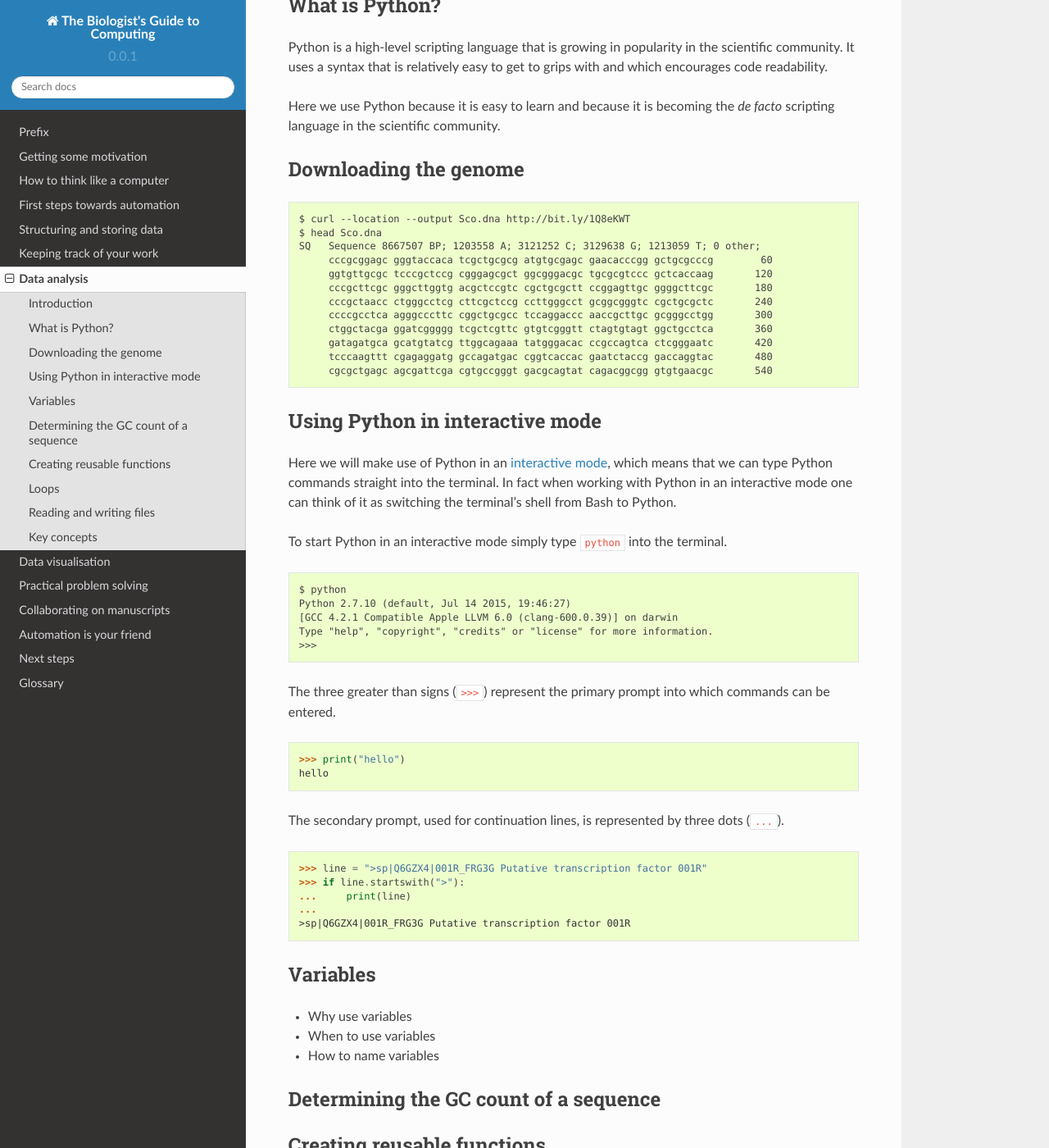
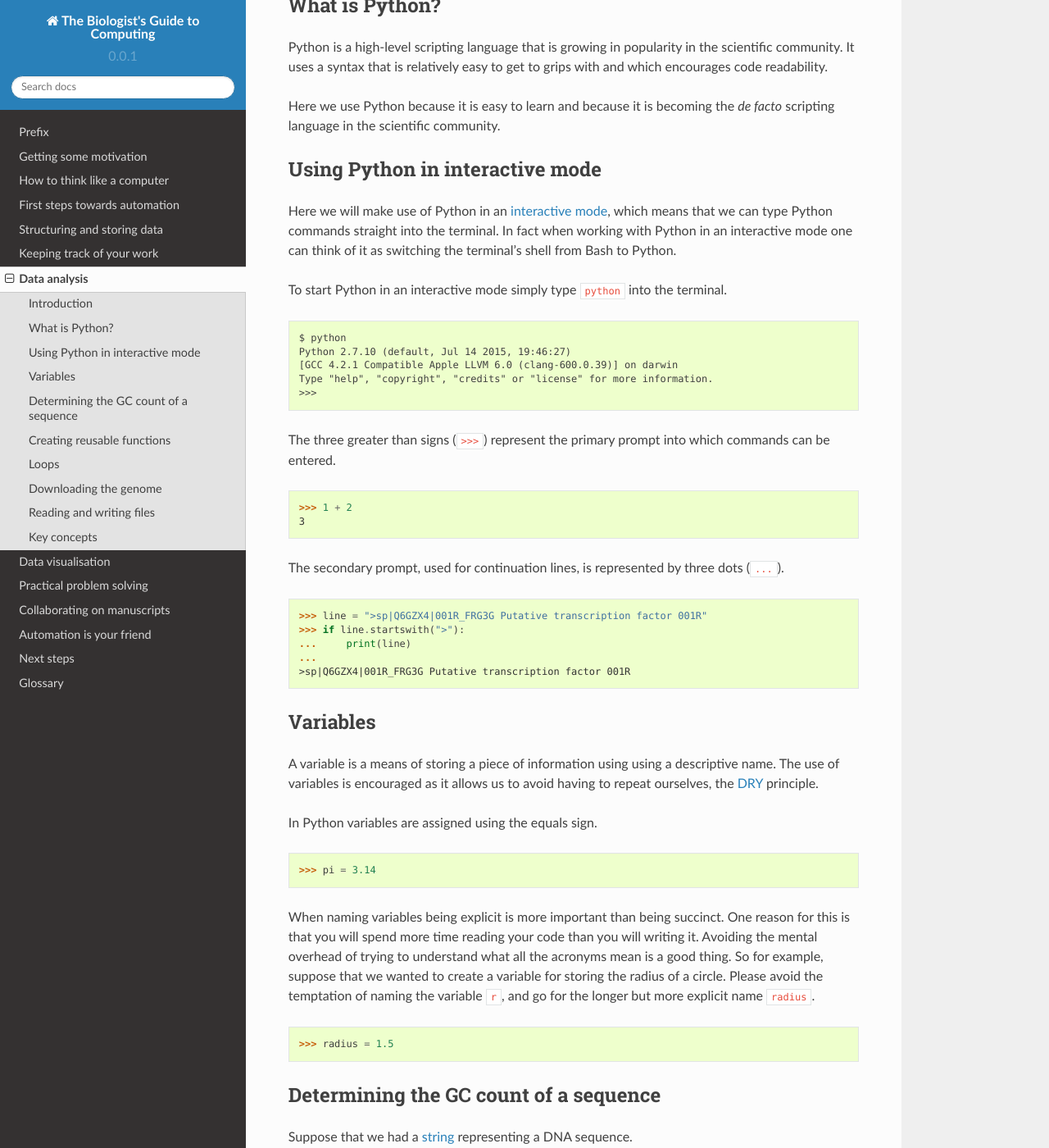
Before and after one commit to tjelvar-olsson/biologists-guide-to-computing, a Sphinx documentation site: the page built from source/data-analysis.rst, in a window 1280 px wide and 1400 px high, scrolled down 598 px. Shown: the whole window at 82% size. Built offline with Sphinx 7.4.7 and the Read the Docs theme 2.0.0, drawn with Linux system fonts in a browser that asks for light colours; some of the changed text lies outside the part shown.

Commit message:
Added more content to data analsis chapter.

```diff
--- a/source/data-analysis.rst
+++ b/source/data-analysis.rst
@@ -37,25 +37,6 @@ Here we use Python because it is easy to learn and because it is becoming the
 *de facto* scripting language in the scientific community.
 
 
-Downloading the genome
-----------------------
-
-.. code-block:: none
-
-    $ curl --location --output Sco.dna http://bit.ly/1Q8eKWT
-    $ head Sco.dna
-    SQ   Sequence 8667507 BP; 1203558 A; 3121252 C; 3129638 G; 1213059 T; 0 other;
-         cccgcggagc gggtaccaca tcgctgcgcg atgtgcgagc gaacacccgg gctgcgcccg        60
-         ggtgttgcgc tcccgctccg cgggagcgct ggcgggacgc tgcgcgtccc gctcaccaag       120
-         cccgcttcgc gggcttggtg acgctccgtc cgctgcgctt ccggagttgc ggggcttcgc       180
-         cccgctaacc ctgggcctcg cttcgctccg ccttgggcct gcggcgggtc cgctgcgctc       240
-         ccccgcctca agggcccttc cggctgcgcc tccaggaccc aaccgcttgc gcgggcctgg       300
-         ctggctacga ggatcggggg tcgctcgttc gtgtcgggtt ctagtgtagt ggctgcctca       360
-         gatagatgca gcatgtatcg ttggcagaaa tatgggacac ccgccagtca ctcgggaatc       420
-         tcccaagttt cgagaggatg gccagatgac cggtcaccac gaatctaccg gaccaggtac       480
-         cgcgctgagc agcgattcga cgtgccgggt gacgcagtat cagacggcgg gtgtgaacgc       540
-
-
 Using Python in interactive mode
 --------------------------------
 
@@ -80,8 +61,8 @@ commands can be entered.
 
 .. code-block:: python
 
-    >>> print("hello")
-    hello
+    >>> 1 + 2
+    3
 
 The secondary prompt, used for continuation lines, is represented by three dots
 (``...``).
@@ -98,13 +79,72 @@ The secondary prompt, used for continuation lines, is represented by three dots
 Variables
 ---------
 
-- Why use variables
-- When to use variables
-- How to name variables
+A variable is a means of storing a piece of information using using a
+descriptive name. The use of variables is encouraged as it allows us to
+avoid having to repeat ourselves, the :term:`DRY` principle.
+
+In Python variables are assigned using the equals sign.
+
+.. code-block:: python
+
+    >>> pi = 3.14
+
+When naming variables being explicit is more important than being succinct.
+One reason for this is that you will spend more time reading your code than
+you will writing it. Avoiding the mental overhead of trying to understand
+what all the acronyms mean is a good thing. So for example, suppose that we
+wanted to create a variable for storing the radius of a circle. Please
+avoid the temptation of naming the variable ``r``, and go for the longer
+but more explicit name ``radius``.
+
+.. code-block:: python
+
+    >>> radius = 1.5
 
 
 Determining the GC count of a sequence
 --------------------------------------
+
+Suppose that we had a :term:`string` representing a DNA sequence.
+
+.. code-block:: python
+
+    >>> dna_string = "ATTAGCGCAATCTAACTACACT"
+    >>> print(dna_string)
+    ATTAGCGCAATCTAACTACACT
+
+A string is a data type for representing text. As such it is not ideal for data
+processing purposes. In this case the DNA sequence would be better represented
+using a :term:`list`, where each item in the list is a DNA letter.
+
+In Python we can convert a string into a list using the built-in :func:`list`
+function.
+
+.. code-block:: python
+
+    >>> dna_list = list(dna_string)
+    >>> print(dna_list)  # doctest: +NORMALIZE_WHITESPACE
+    ['A', 'T', 'T', 'A', 'G', 'C', 'G', 'C', 'A', 'A', 'T', 'C', 'T', 'A', 'A',
+     'C', 'T', 'A', 'C', 'A', 'C', 'T']
+
+Python's list :term:`class` has got a method called :func:`count` that we can use
+to find out the counts of particular elements in the list.
+
+.. code-block:: python
+
+    >>> dna_list.count("A")
+    8
+
+To find out the total number of items in a list one can use Python's built-in
+:func:`len` function, which returns the *length* of the list.
+
+.. code-block:: python
+
+    >>> len(dna_list)
+    22
+
+- integer division
+- gc content calculation
 
 
 Creating reusable functions
@@ -122,6 +162,25 @@ Loops
 - Sliding window analysis of GC content
 
 
+Downloading the genome
+----------------------
+
+.. code-block:: none
+
+    $ curl --location --output Sco.dna http://bit.ly/1Q8eKWT
+    $ head Sco.dna
+    SQ   Sequence 8667507 BP; 1203558 A; 3121252 C; 3129638 G; 1213059 T; 0 other;
+         cccgcggagc gggtaccaca tcgctgcgcg atgtgcgagc gaacacccgg gctgcgcccg        60
+         ggtgttgcgc tcccgctccg cgggagcgct ggcgggacgc tgcgcgtccc gctcaccaag       120
+         cccgcttcgc gggcttggtg acgctccgtc cgctgcgctt ccggagttgc ggggcttcgc       180
+         cccgctaacc ctgggcctcg cttcgctccg ccttgggcct gcggcgggtc cgctgcgctc       240
+         ccccgcctca agggcccttc cggctgcgcc tccaggaccc aaccgcttgc gcgggcctgg       300
+         ctggctacga ggatcggggg tcgctcgttc gtgtcgggtt ctagtgtagt ggctgcctca       360
+         gatagatgca gcatgtatcg ttggcagaaa tatgggacac ccgccagtca ctcgggaatc       420
+         tcccaagttt cgagaggatg gccagatgac cggtcaccac gaatctaccg gaccaggtac       480
+         cgcgctgagc agcgattcga cgtgccgggt gacgcagtat cagacggcgg gtgtgaacgc       540
+
+
 Reading and writing files
 -------------------------
 
```
